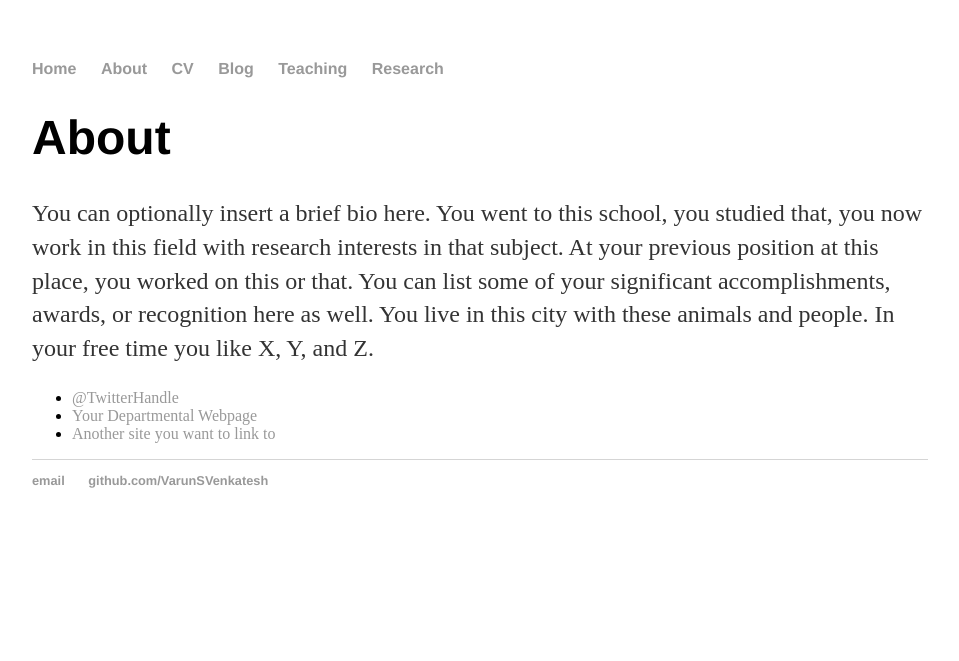
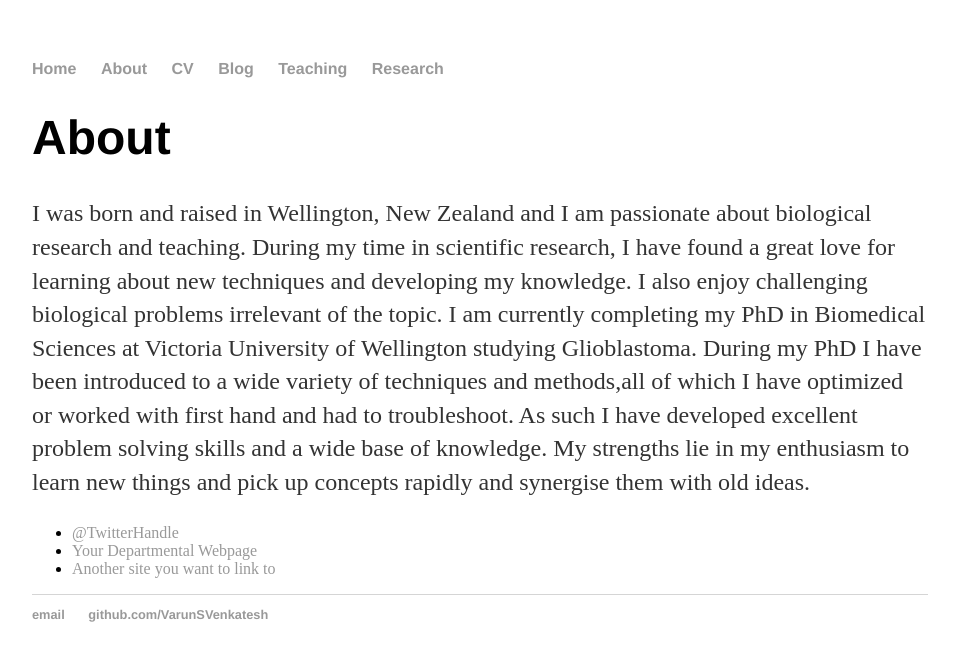
Before and after one commit to jcdwalle/VarunSVenkatesh.github.io, a Jekyll site: the page built from about/index.html, in a window 1280 px wide. Shown: the top 661 px of the page, without its empty margins (160-1119 px from the left). Built offline with Jekyll 4.4.1, drawn with Linux system fonts in a browser that asks for light colours.

Commit message:
Update index.html

```diff
--- a/about/index.html
+++ b/about/index.html
@@ -5,7 +5,13 @@
 
 		<div class="about">
 			<h1>About</h1>
-			<p>You can optionally insert a brief bio here. You went to this school, you studied that, you now work in this field with research interests in that subject. At your previous position at this place, you worked on this or that. You can list some of your significant accomplishments, awards, or recognition here as well. You live in this city with these animals and people. In your free time you like X, Y, and Z.</p>
+			<p>I was born and raised in Wellington, New Zealand and I am passionate about biological research and teaching.
+
+During my time in scientific research, I have found a great love for learning about new techniques and developing my knowledge. I also enjoy challenging biological problems irrelevant of the topic.
+
+I am currently completing my PhD in Biomedical Sciences at Victoria University of Wellington studying Glioblastoma. During my PhD I have been introduced to a wide variety of techniques and methods,all of which I have optimized or worked with first hand and had to troubleshoot. As such I have developed excellent problem solving skills and a wide base of knowledge.
+
+My strengths lie in my enthusiasm to learn new things and pick up concepts rapidly and synergise them with old ideas.</p>
 
 			<ul class="contacts">
 				<li><a href="#">@TwitterHandle</a></li>
```
